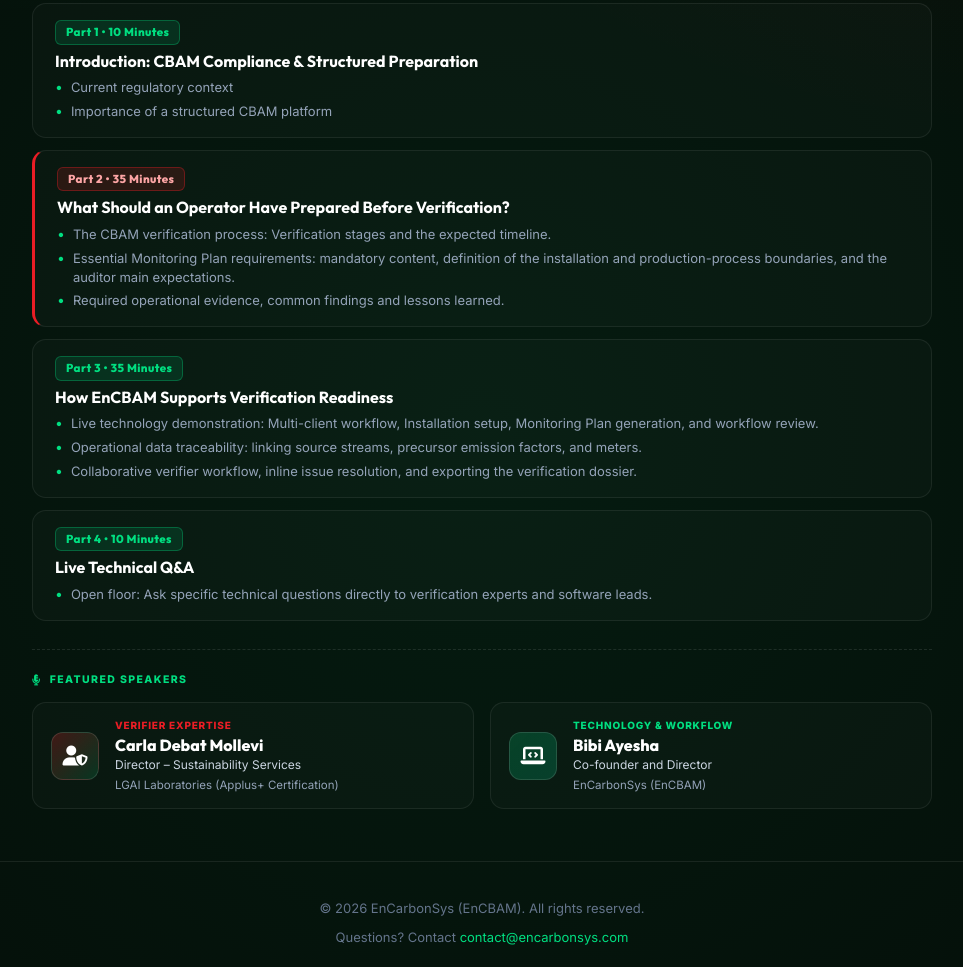
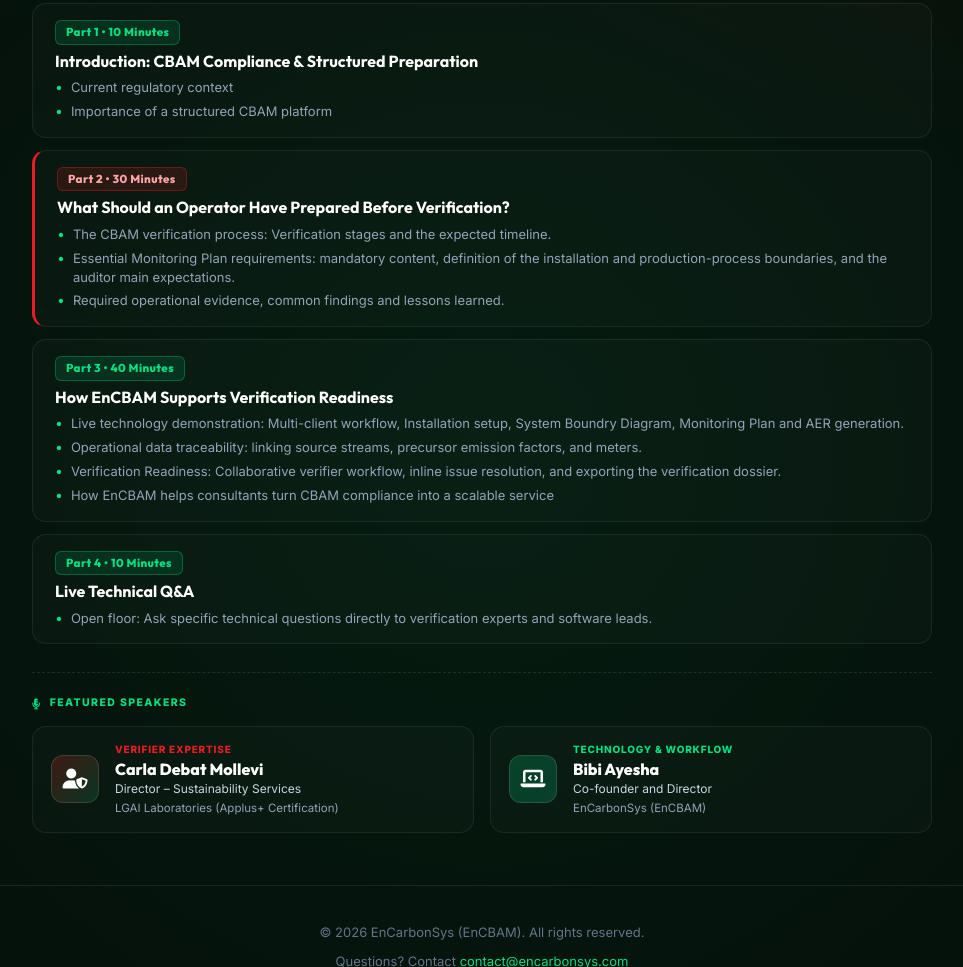
Before and after one commit to EncarbonSys/EnCBAM-website, a plain HTML site: page webinar/index.html in a window 1280 px wide. Shown: the part 1223-2190 px from the top of the page, without its empty margins (158-1121 px from the left). Drawn offline with Linux system fonts and the light colour scheme.

Commit message:
Updated the part3

```diff
--- a/webinar/index.html
+++ b/webinar/index.html
@@ -1403,7 +1403,7 @@
                     <div class="agenda-top">
                         <div class="agenda-time-chip"
                             style="background: rgba(234, 29, 37, 0.15); color: #fca5a5; border-color: rgba(234, 29, 37, 0.35);">
-                            Part 2 • 35 Minutes</div>
+                            Part 2 • 30 Minutes</div>
                     </div>
                     <div class="agenda-title">What Should an Operator Have Prepared Before Verification?</div>
                     <ul class="agenda-bullets">
@@ -1420,16 +1420,17 @@
                 <!-- PART 3 -->
                 <div class="agenda-block">
                     <div class="agenda-top">
-                        <div class="agenda-time-chip">Part 3 • 35 Minutes</div>
+                        <div class="agenda-time-chip">Part 3 • 40 Minutes</div>
                     </div>
                     <div class="agenda-title">How EnCBAM Supports Verification Readiness</div>
                     <ul class="agenda-bullets">
                         <li><span class="agenda-bullet-dot">•</span> Live technology demonstration: Multi-client workflow, Installation setup,
-                            Monitoring Plan generation, and workflow review.</li>
+                            System Boundry Diagram, Monitoring Plan and AER generation.</li>
                         <li><span class="agenda-bullet-dot">•</span> Operational data traceability: linking source
                             streams, precursor emission factors, and meters.</li>
-                        <li><span class="agenda-bullet-dot">•</span> Collaborative verifier workflow, inline issue
+                        <li><span class="agenda-bullet-dot">•</span> Verification Readiness: Collaborative verifier workflow, inline issue
                             resolution, and exporting the verification dossier.</li>
+                        <li><span class="agenda-bullet-dot">•</span> How EnCBAM helps consultants turn CBAM compliance into a scalable service</li>
                     </ul>
                 </div>
 
```
